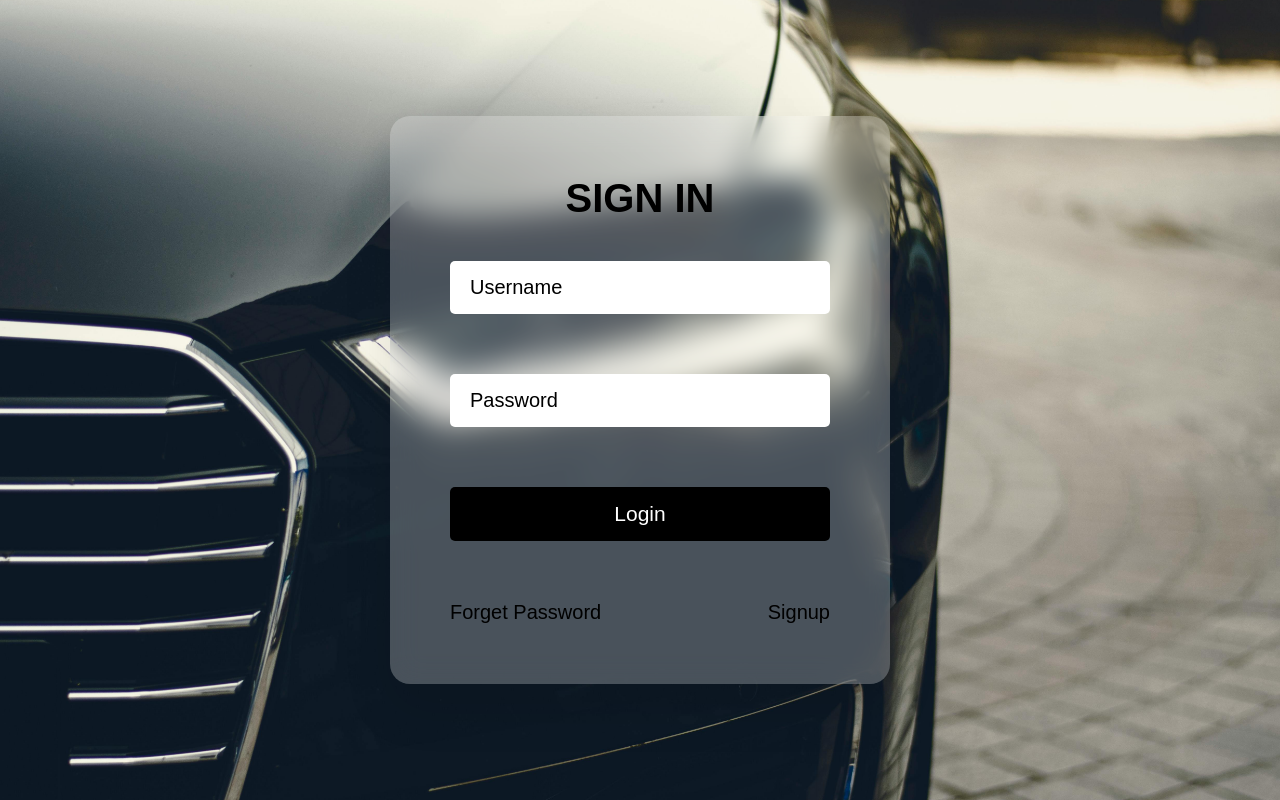
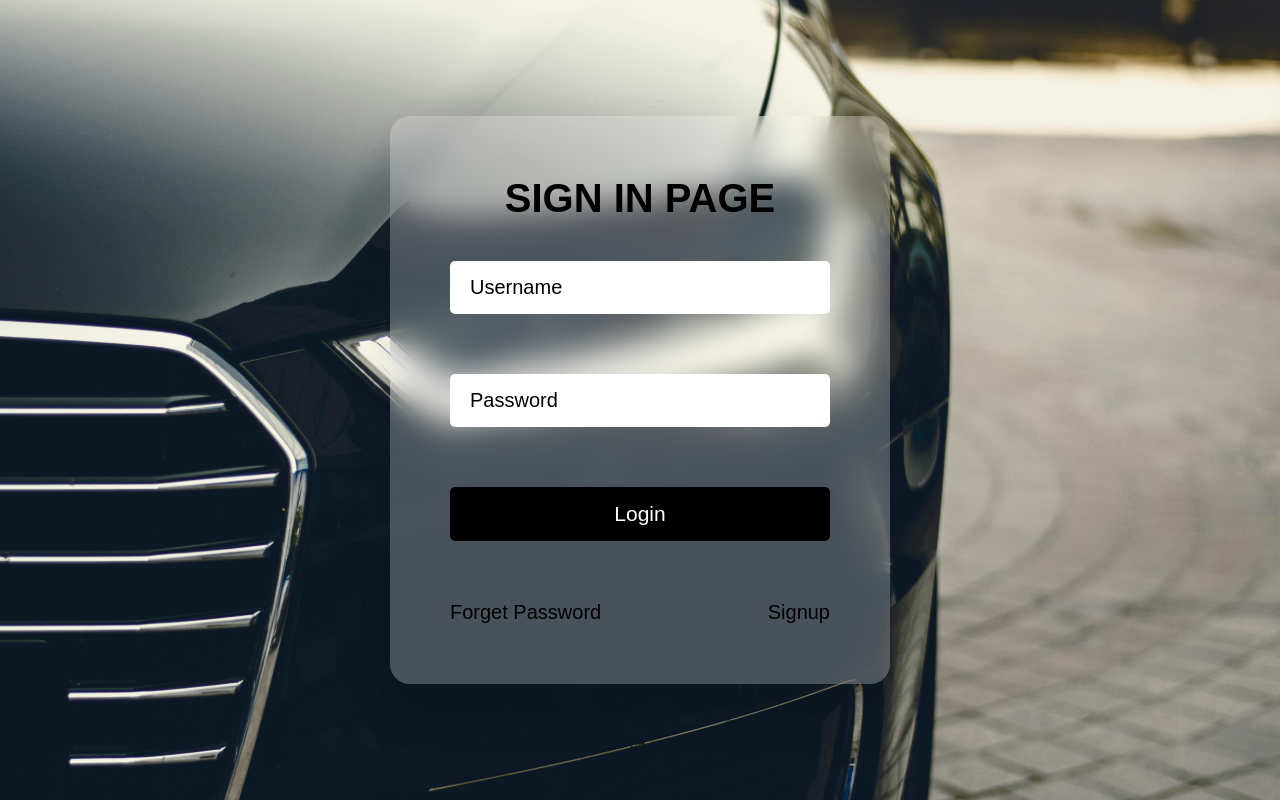
Before and after one commit to Haranarayanakarthik/Web-development, a plain HTML site: page index.html in a window 1280 px wide. Drawn offline with Linux system fonts and the light colour scheme.

Commit message:
Update index.html

```diff
--- a/index.html
+++ b/index.html
@@ -8,7 +8,7 @@
   <body>
     <section>
       <div class="login">
-        <h2>SIGN IN</h2>
+        <h2>SIGN IN PAGE</h2>
         <div class="inputBox">
           <input type="text" placeholder="Username" />
         </div>
```
